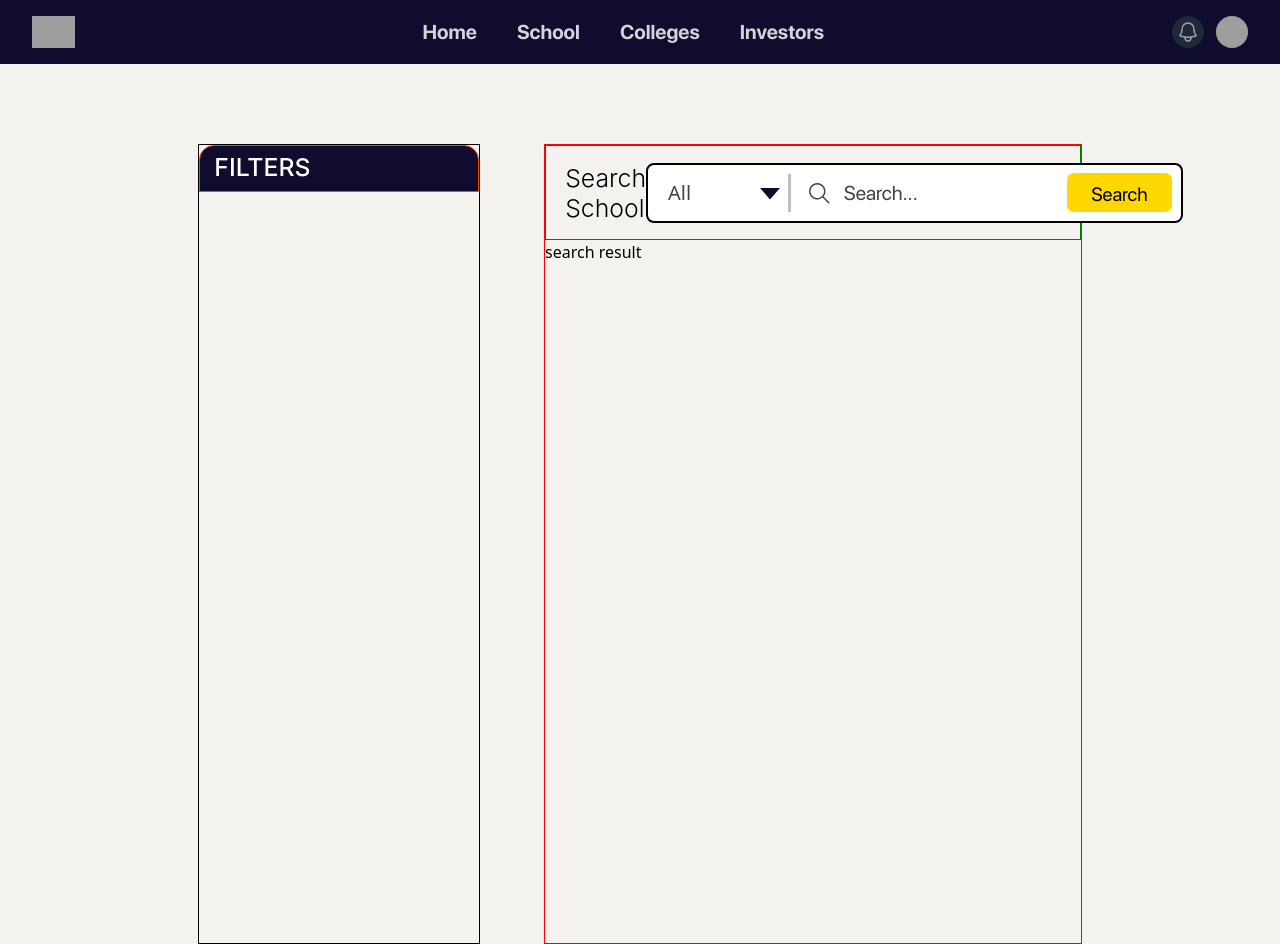
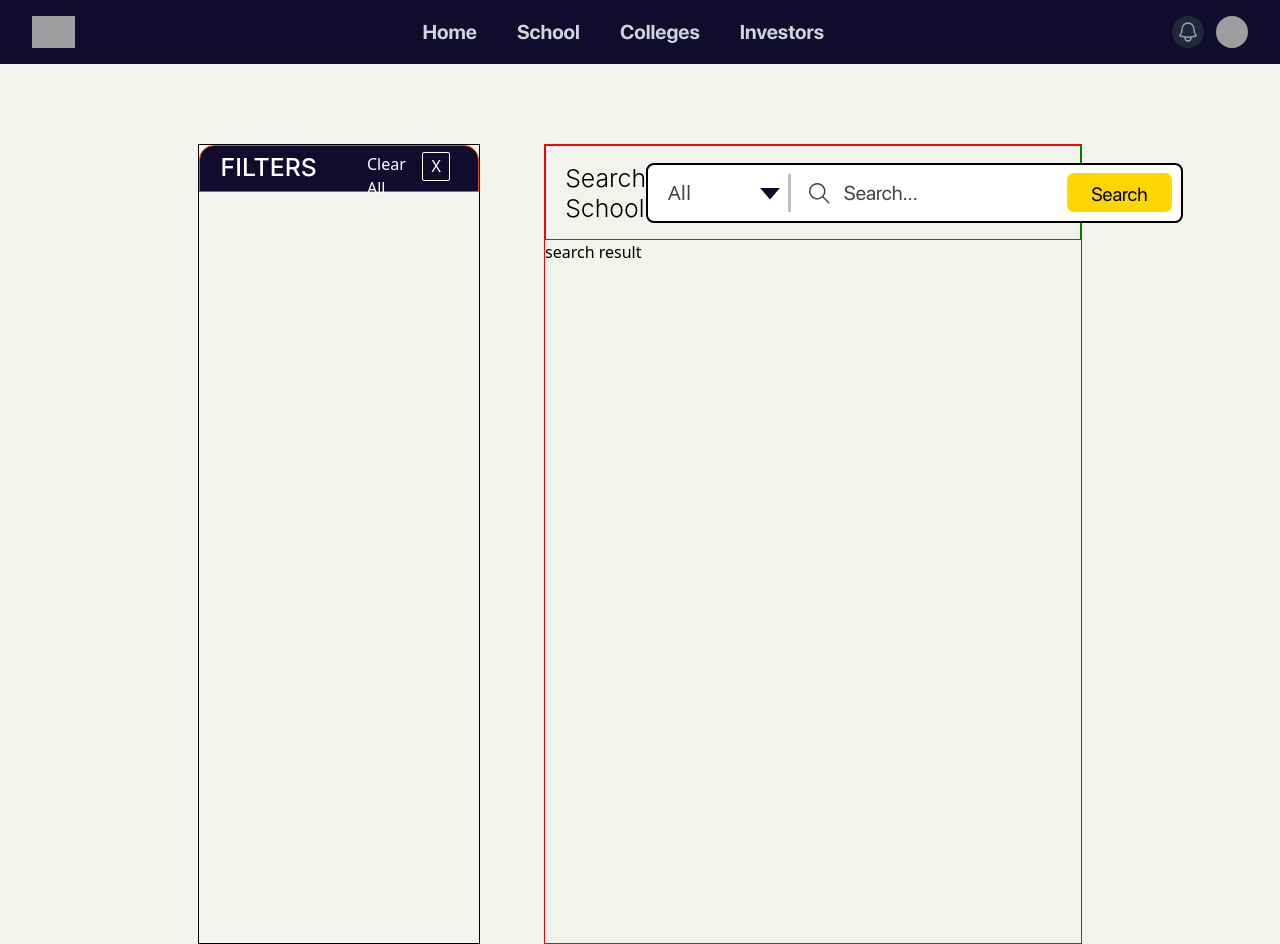
Before and after one commit to open-xyz/campus-finder, a React (Create React App) app: page /school in a window 1280 px wide. Built offline with nearby package versions, Linux system fonts and the light colour scheme; grey boxes are pictures that could not be loaded.

Commit message:
filter head done

```diff
--- a/src/Pages/School/School.css
+++ b/src/Pages/School/School.css
@@ -66,9 +66,15 @@
   width: 100%;
   height: 2.9375rem;
   color: #fff;
+  display: flex;
   border: 1px solid orangered;
   border-radius: 0.9375rem 0.9375rem 0rem 0rem;
   background: #0f0c2d;
+}
+.filter__heading{
+    width: 50%;
+    /* border: 1px solid white; */
+    padding-left: 5%;
 }
 .filter__heading h1 span {
   color: #fff;
@@ -80,6 +86,21 @@
   line-height: normal;
 }
 .filter__heading h1{
-    margin-top: 2%;
+    margin-top: 5%;
+    margin-left: 5%;
+
+}
+.filter__clear{
+    /* margin-top: 2%; */
+    display: flex;
+    width: 50% ;
+    /* border: 1px solid white; */
+    padding: 2% 10% ;
+}
+.filter__clear button{
+    border: 1px solid white;
+    border-radius: 2px;
+    height: fit-content;
+    width: fit-content;
     margin-left: 5%;
 }
--- a/src/Pages/School/School.js
+++ b/src/Pages/School/School.js
@@ -1,16 +1,26 @@
-import React from 'react'
-import "../School/School.css"
-import "../Home/components/Hero/Hero.css"
+import React from "react";
+import "../School/School.css";
+import "../Home/components/Hero/Hero.css";
 // import { TypeAnimation } from "react-type-animation";
-import Arrow from "../Home/components/Hero/HeroImages/arrow.svg"
-import Search from "../Home/components/Hero/HeroImages/search.svg"
+import Arrow from "../Home/components/Hero/HeroImages/arrow.svg";
+import Search from "../Home/components/Hero/HeroImages/search.svg";
 const School = () => {
   return (
     <div>
       <div className="school-section">
         <div className="school-filter">
           <div className="filter__main">
-      <div className="filter__heading"><h1><span>FILTERS</span></h1></div>
+            <div className="filter__heading">
+              <h1>
+                <span>FILTERS</span>
+              </h1>
+            </div>
+            <div className="filter__clear">
+              <h1>
+                <span>Clear All</span>
+              </h1>
+              <button className="filter__clear">X</button>
+            </div>
           </div>
         </div>
         <div className="school-main">
@@ -31,19 +41,21 @@ const School = () => {
                 </div>
                 <div className="line"></div>
                 <img style={{ marginRight: "0.8rem" }} src={Search} alt="" />
-            <input type="tel" id="phone" name="phone" placeholder="Search..." />
+                <input
+                  type="tel"
+                  id="phone"
+                  name="phone"
+                  placeholder="Search..."
+                />
                 <button>Search</button>
               </div>
             </div>
           </div>
-      <div className="school-result">
-      search result
+          <div className="school-result">search result</div>
         </div>
       </div>
+    </div>
+  );
+};
 
-      </div>
-    </div>
-  )
-}
-
-export default School
+export default School;
```
Lines whose indentation alone changed are shown as unchanged.
